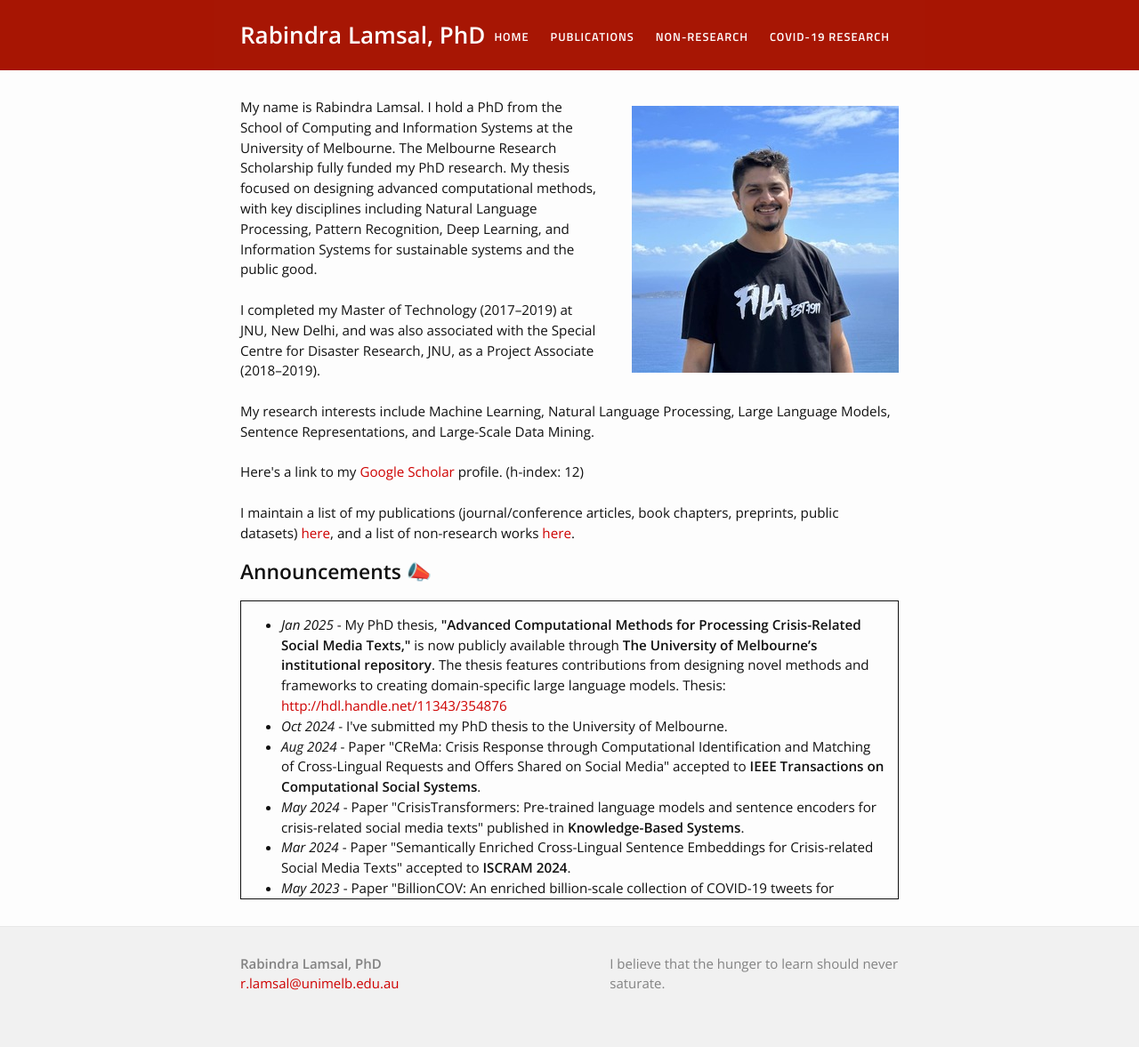
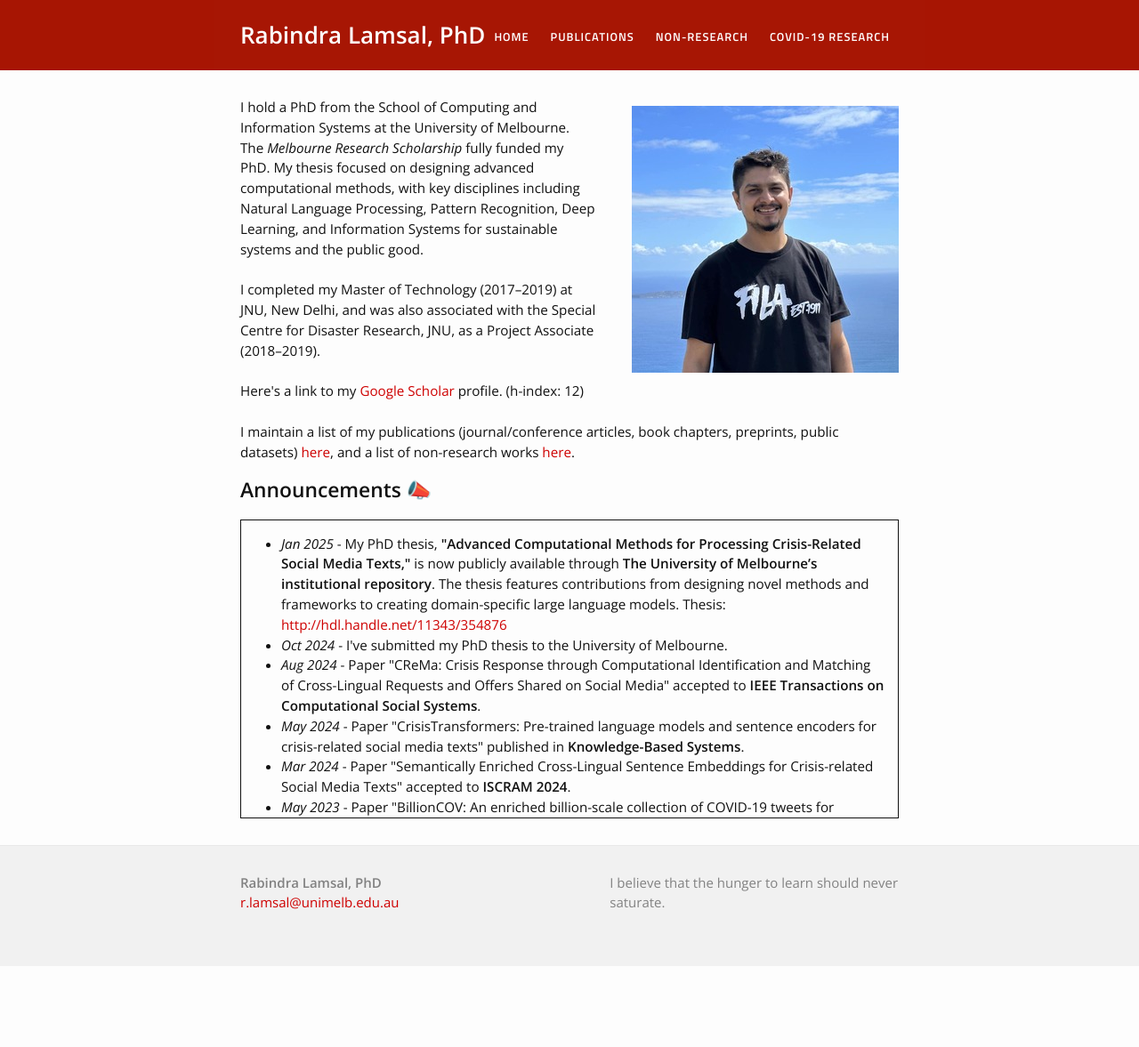
Before and after one commit to rabindralamsal/personal-site, a Jekyll site: the page built from index.html, in a window 1280 px wide. Shown: the whole page at 89% size. Built offline with Jekyll 4.4.1, drawn with Linux system fonts in a browser that asks for light colours; after the commit the page ends 1086 px from its top, so only the background shows below that.

Commit message:
Update index.html

```diff
--- a/index.html
+++ b/index.html
@@ -4,12 +4,9 @@ layout: default
 
 <div class="home">
 <img src="/rabindra_lamsal.jpg" style="float: right;margin-left: 40px;margin-top: 10px;">
-<p>My name is Rabindra Lamsal. I hold a PhD from the School of Computing and Information Systems at the University of Melbourne. The Melbourne Research Scholarship fully funded my PhD research. My thesis focused on designing advanced computational methods, with key disciplines including Natural Language Processing, Pattern Recognition, Deep Learning, and Information Systems for sustainable systems and the public good.
+<p>I hold a PhD from the School of Computing and Information Systems at the University of Melbourne. The <i>Melbourne Research Scholarship</i> fully funded my PhD. My thesis focused on designing advanced computational methods, with key disciplines including Natural Language Processing, Pattern Recognition, Deep Learning, and Information Systems for sustainable systems and the public good.
 
 <br><br> I completed my Master of Technology (2017–2019) at JNU, New Delhi, and was also associated with the Special Centre for Disaster Research, JNU, as a Project Associate (2018–2019).
-
-<br><br>
-My research interests include Machine Learning, Natural Language Processing, Large Language Models, Sentence Representations, and Large-Scale Data Mining.
 
 <br><br>
 Here's a link to my <a href="https://scholar.google.com/citations?hl=en&user=tN_Eb9MAAAAJ&view_op=list_works&sortby=pubdate">Google Scholar</a> profile. (h-index: 12)<br><br>
```
